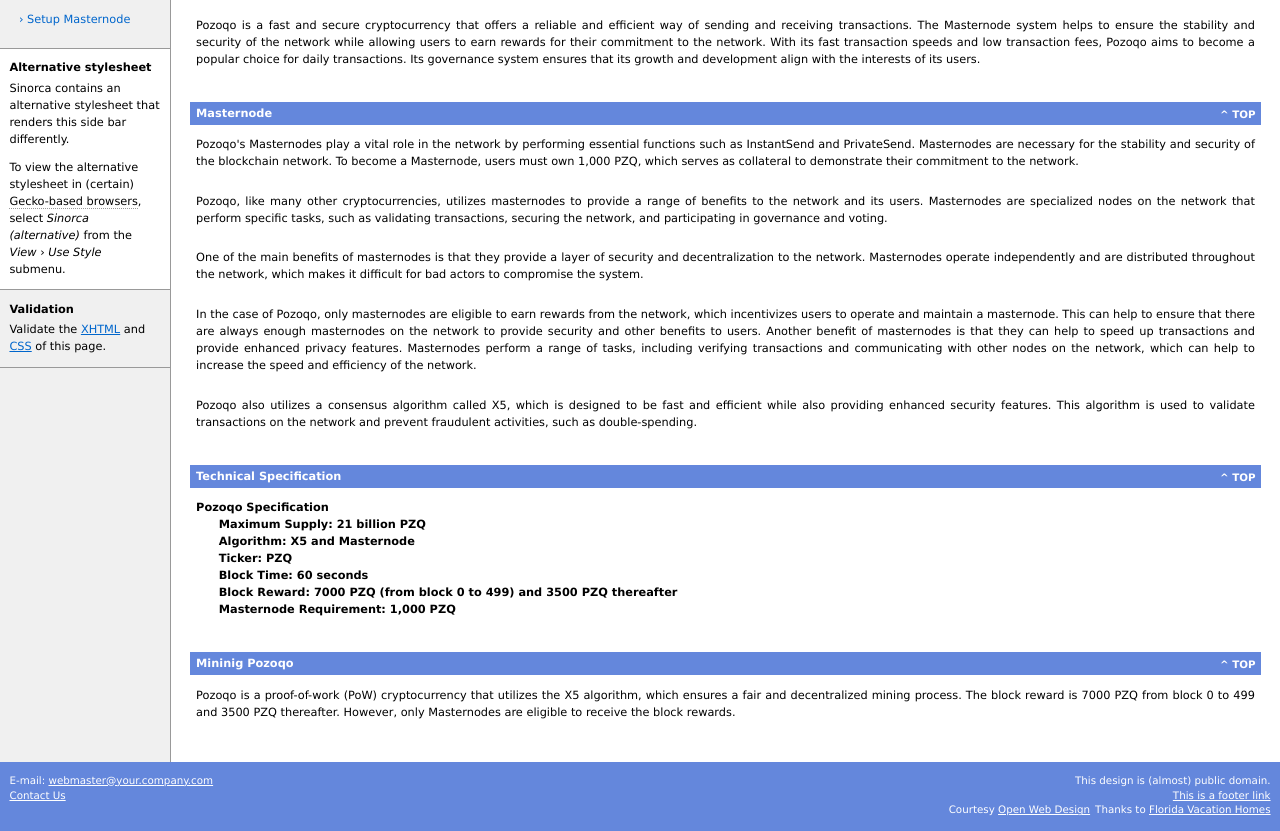
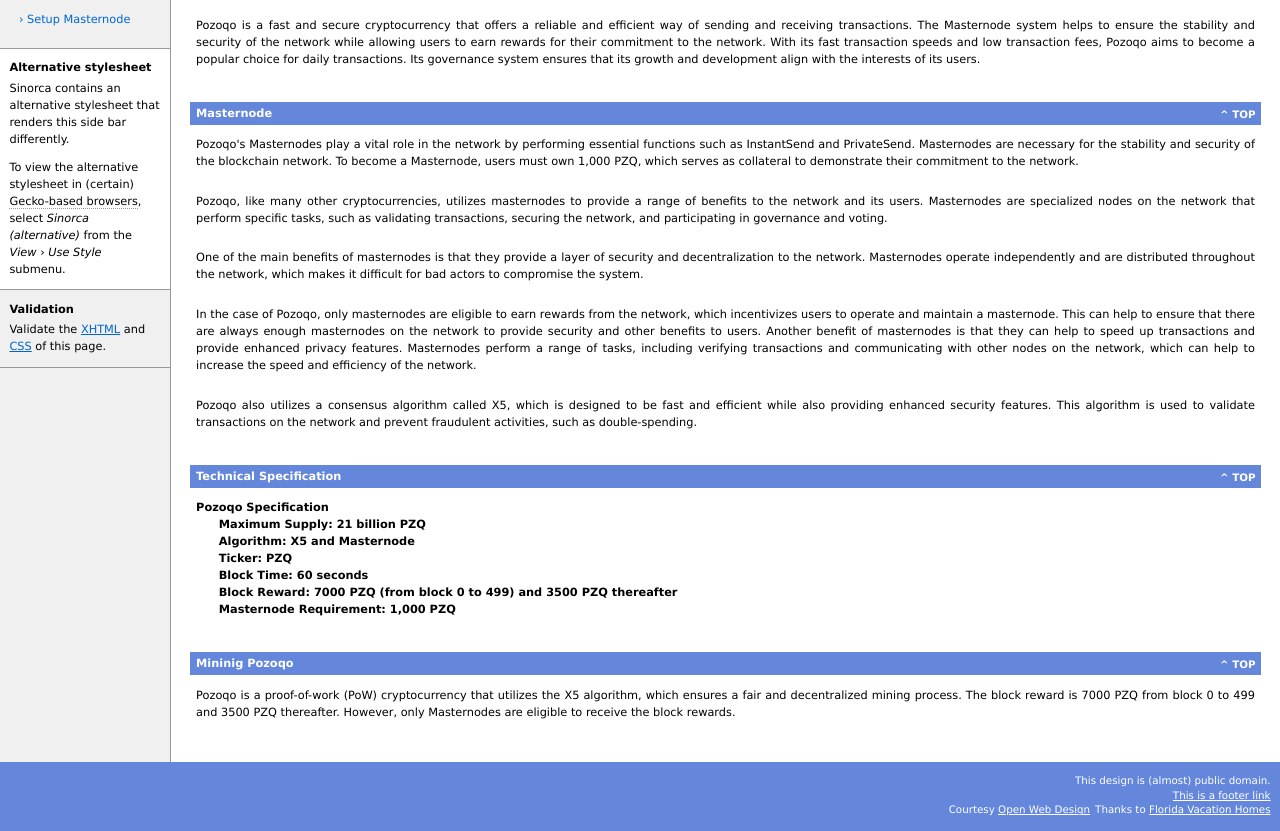
Before and after one commit to webpoz/webpoz.github.io, a plain HTML site: page index.html in a window 1280 px wide. Shown: the part 282-1113 px from the top of the page. Drawn offline with Linux system fonts and the light colour scheme.

Commit message:
Update index.html

```diff
--- a/index.html
+++ b/index.html
@@ -186,8 +186,6 @@
 
     <div id="footer">
       <div class="left">
-        E-mail:&nbsp;<a href="./index.html" title="Email webmaster">webmaster@your.company.com</a><br />
-        <a href="./index.html" class="doNotPrint">Contact Us</a>
       </div>
 
       <br class="doNotDisplay doNotPrint" />
```
